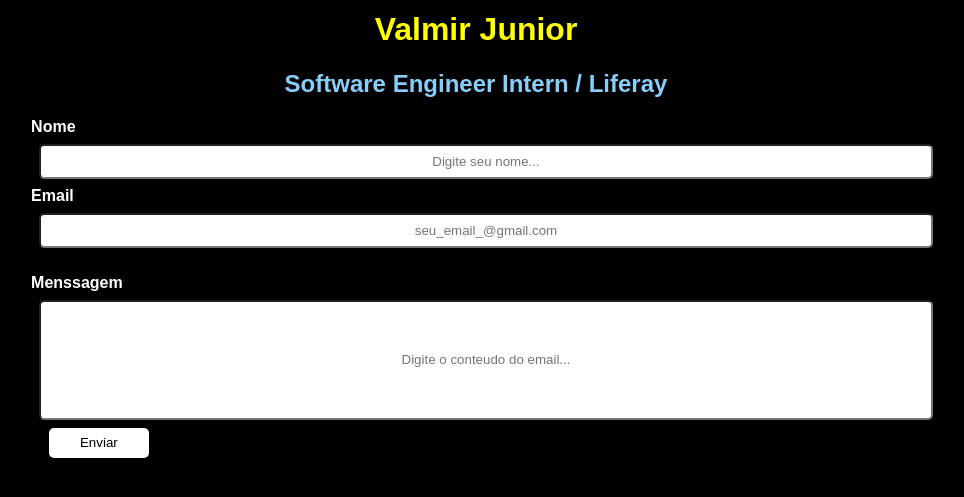
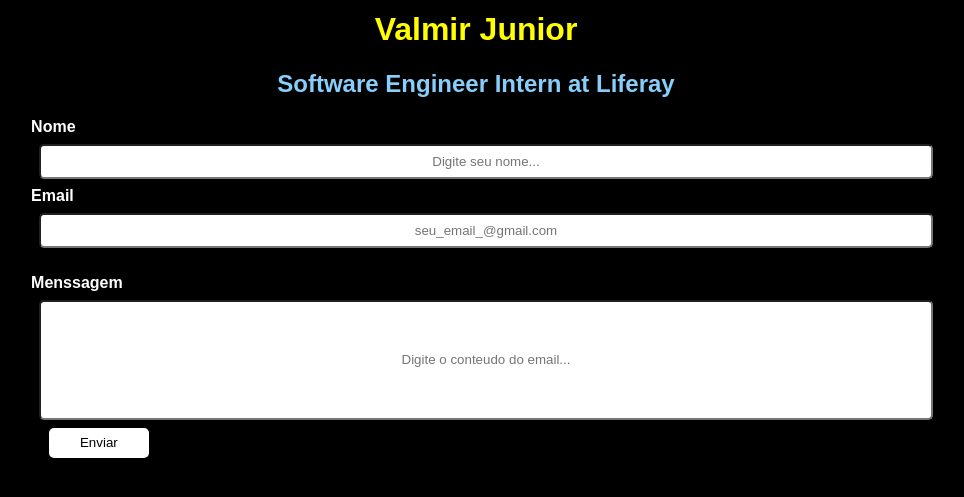
Before and after one commit to Valmir-unicap/Portifolio-Valmir-Jr-3, a plain HTML site: page portifolio-main/portifolio/contato.html in a window 1280 px wide. Shown: the part 261-758 px from the top of the page, without its empty margins (164-1128 px from the left). Drawn offline with Linux system fonts and the light colour scheme; a web font is replaced by a local one.

Commit message:
Update contato.html

```diff
--- a/portifolio-main/portifolio/contato.html
+++ b/portifolio-main/portifolio/contato.html
@@ -32,7 +32,7 @@
                 <img src="eu2.jpeg"></img>
             </div>
             <h1>Valmir Junior</h1>
-            <h2>Software Engineer Intern / Liferay</h2>
+            <h2>Software Engineer Intern at Liferay</h2>
         </header>
 
     <form action="https://formspree.io/f/mayvroja" method="POST">
```
